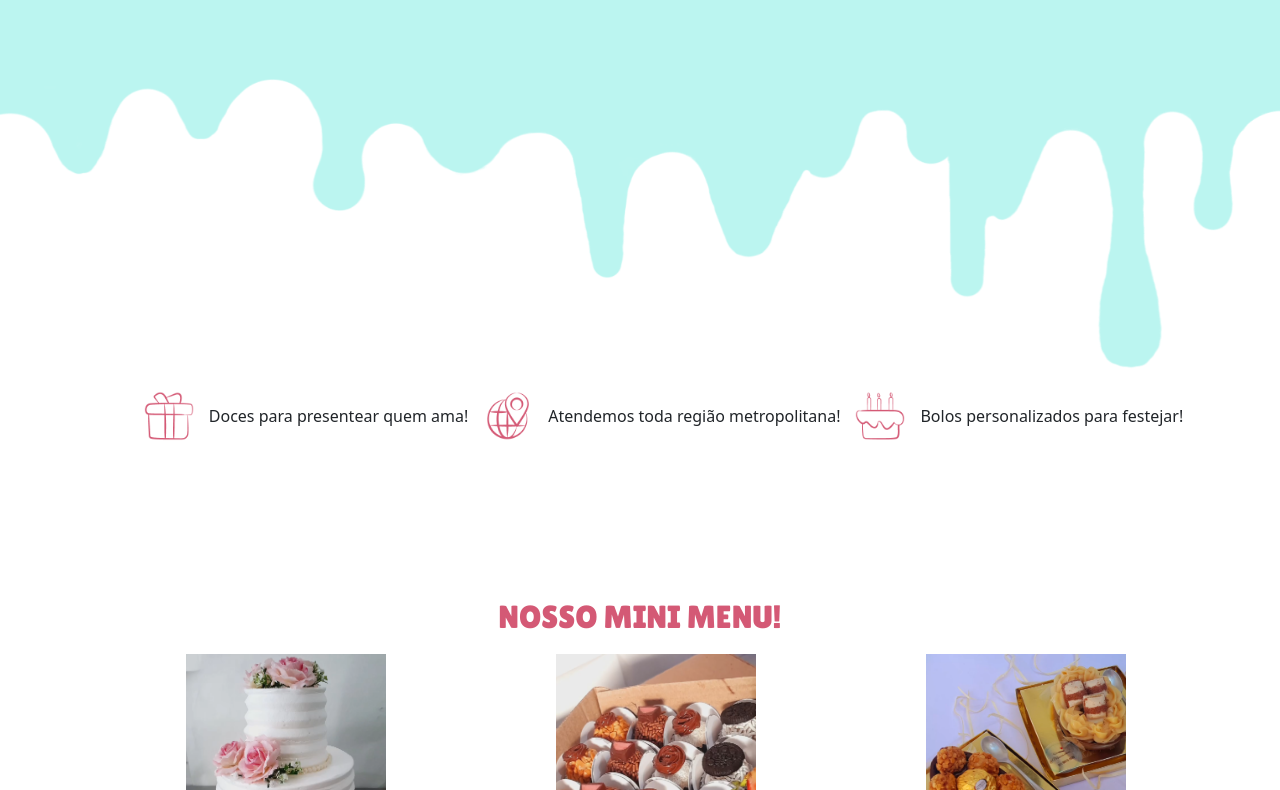
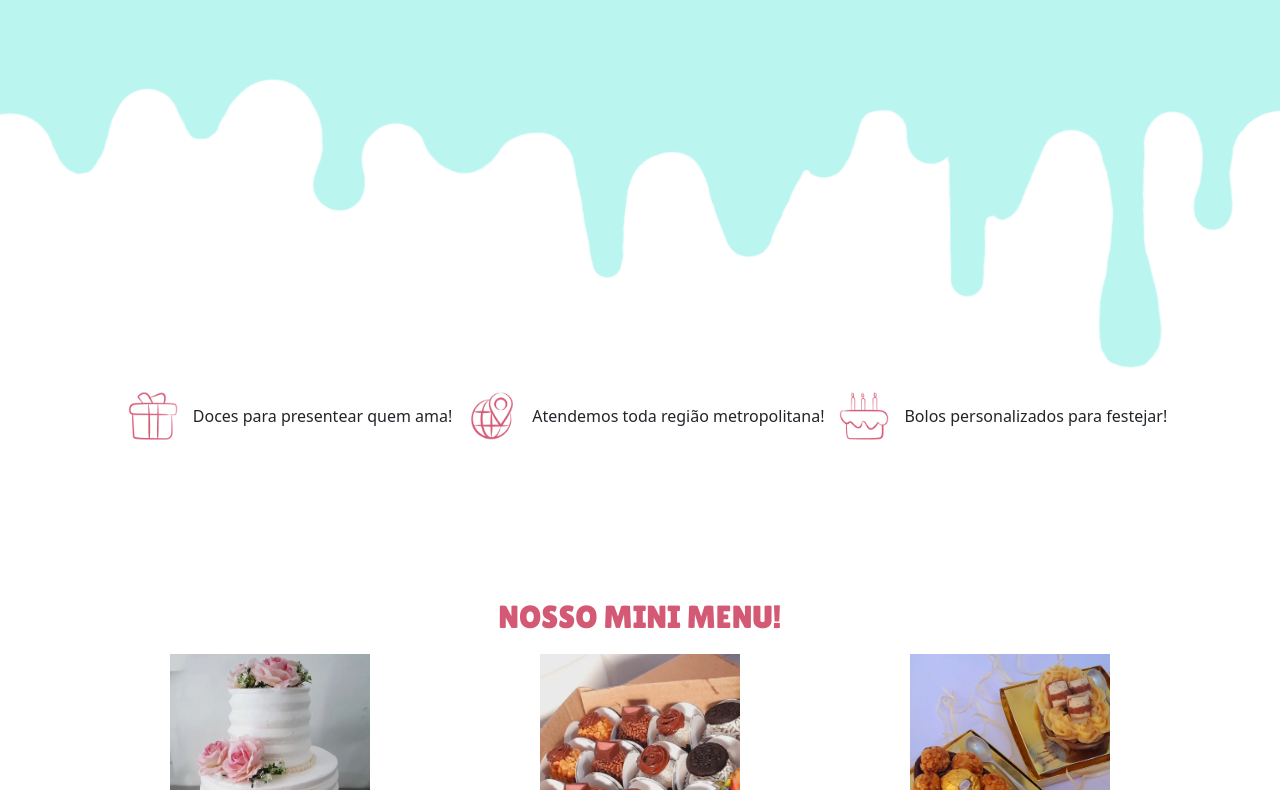
Before and after one commit to rodri-gomes/projeto_messiascakes, a plain HTML site: page index.html in a window 1280 px wide. Shown: the part 302-1092 px from the top of the page. Drawn offline with nearby package versions, Linux system fonts and the light colour scheme; a web font is replaced by a local one.

Commit message:
Removed pesky padding-left from bootstrap that was uncentralizing everything

```diff
--- a/style.css
+++ b/style.css
@@ -36,7 +36,7 @@ h2 {
 ul {
   list-style-type: none;
   list-style: none;
-  padding: 0;
+  padding-left: 0 !important;
   margin: 0;
 }
 main {
```
